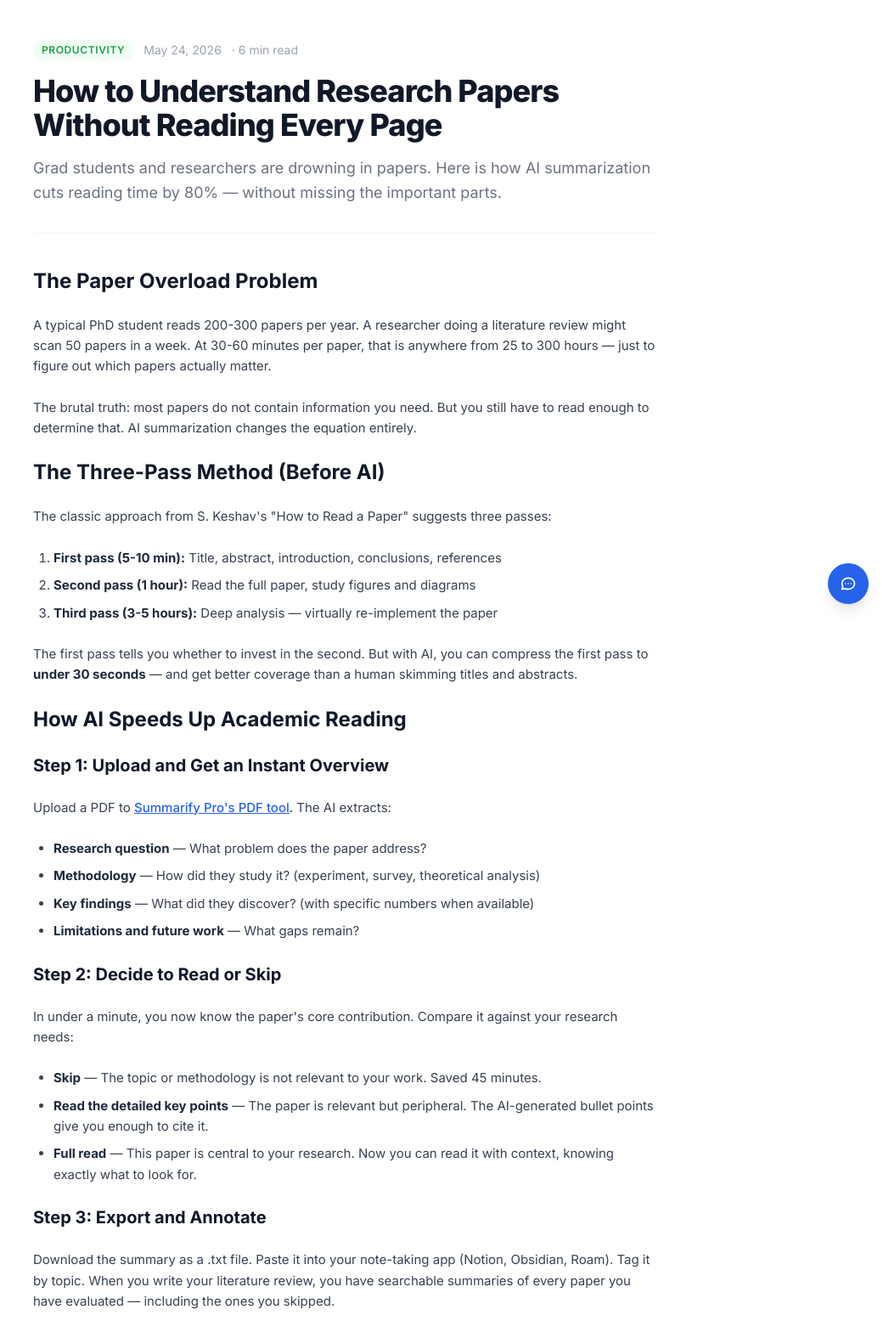
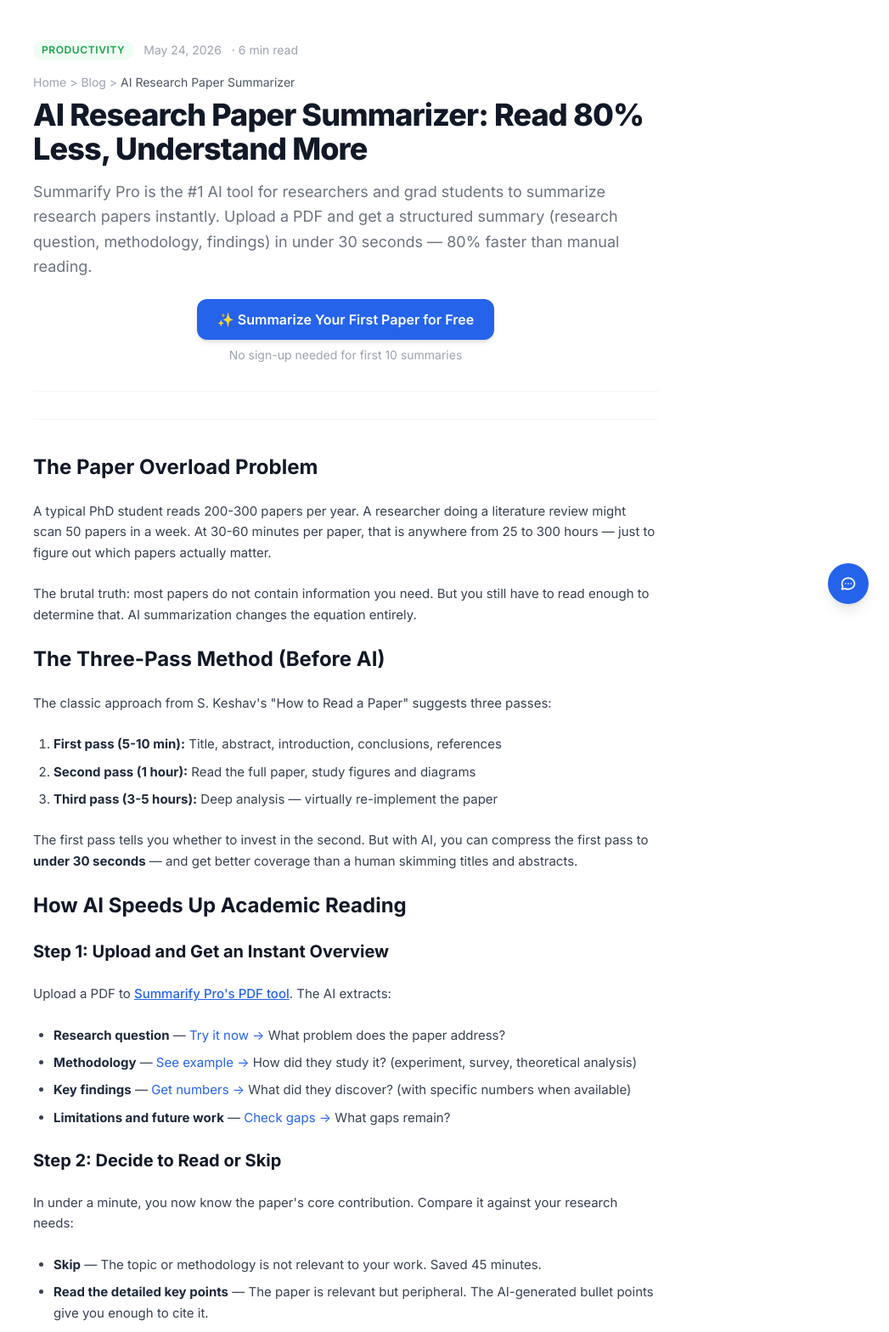
Before and after one commit to shenchuanchao/summarify-pro, a Flask app: page /blog/summarize-research-papers-fast in a window 1280 px wide. Shown: the part 65-1633 px from the top of the page at 85% size, without its empty margins (233-1280 px from the left). Run offline with Flask 3, Linux system fonts and the light colour scheme; parts of the project's set-up code (start-up, migrations or seed data) failed here and were passed over; some libraries are stand-ins or nearby versions.

Commit message:
fix: Update blog post templates with breadcrumbs and new CTA design

```diff
--- a/templates/blog/ai-meeting-notes-summarizer.html
+++ b/templates/blog/ai-meeting-notes-summarizer.html
@@ -29,7 +29,10 @@
             <span class="text-sm text-gray-400">May 27, 2026</span>
             <span class="text-sm text-gray-400">&middot; 7 min read</span>
         </div>
-
+        <div class="text-sm text-gray-400 mb-2">
+            <a href="/" class="hover:text-brand-600">Home</a> &gt;
+            <a href="/blog" class="hover:text-brand-600">Blog</a>
+        </div>
         <h1 class="text-3xl sm:text-4xl font-extrabold text-gray-900 tracking-tight leading-tight">How to Summarize Meeting Notes with AI — Never Miss Action Items Again</h1>
         <p class="mt-4 text-lg text-gray-500 leading-relaxed">You just sat through a 90-minute meeting. Now you need to send out notes, track decisions, and assign action items — all before the next meeting starts. AI can do it in seconds.</p>
 
--- a/templates/blog/ai-summarization-for-students.html
+++ b/templates/blog/ai-summarization-for-students.html
@@ -29,7 +29,10 @@
             <span class="text-sm text-gray-400">May 29, 2026</span>
             <span class="text-sm text-gray-400">&middot; 7 min read</span>
         </div>
-
+        <div class="text-sm text-gray-400 mb-2">
+            <a href="/" class="hover:text-brand-600">Home</a> &gt;
+            <a href="/blog" class="hover:text-brand-600">Blog</a>
+        </div>
         <h1 class="text-3xl sm:text-4xl font-extrabold text-gray-900 tracking-tight leading-tight">AI Summarization for Students: Ace Your Reading List in Half the Time</h1>
         <p class="mt-4 text-lg text-gray-500 leading-relaxed">Between lectures, assignments, and exams, the average student is expected to read 200-400 pages per week. AI summarization can help you cover more ground — without cutting corners on comprehension.</p>
 
--- a/templates/blog/best-youtube-video-summarizers-2026.html
+++ b/templates/blog/best-youtube-video-summarizers-2026.html
@@ -29,7 +29,10 @@
             <span class="text-sm text-gray-400">May 22, 2026</span>
             <span class="text-sm text-gray-400">&middot; 7 min read</span>
         </div>
-
+        <div class="text-sm text-gray-400 mb-2">
+            <a href="/" class="hover:text-brand-600">Home</a> &gt;
+            <a href="/blog" class="hover:text-brand-600">Blog</a>
+        </div>
         <h1 class="text-3xl sm:text-4xl font-extrabold text-gray-900 tracking-tight leading-tight">5 Best Free YouTube Video Summarizers in 2026 (Tested &amp; Ranked)</h1>
         <p class="mt-4 text-lg text-gray-500 leading-relaxed">A 1-hour YouTube lecture, summarized in 30 seconds. We put the top free tools to the test on long-form videos across multiple genres.</p>
 
--- a/templates/blog/can-ai-understand-your-documents.html
+++ b/templates/blog/can-ai-understand-your-documents.html
@@ -29,7 +29,10 @@
             <span class="text-sm text-gray-400">May 31, 2026</span>
             <span class="text-sm text-gray-400">&middot; 7 min read</span>
         </div>
-
+        <div class="text-sm text-gray-400 mb-2">
+            <a href="/" class="hover:text-brand-600">Home</a> &gt;
+            <a href="/blog" class="hover:text-brand-600">Blog</a>
+        </div>
         <h1 class="text-3xl sm:text-4xl font-extrabold text-gray-900 tracking-tight leading-tight">Can AI Really Understand Your Documents? How Modern Summarization Works</h1>
         <p class="mt-4 text-lg text-gray-500 leading-relaxed">AI summarization feels like magic — paste in a 50-page report, get back a 3-paragraph summary in seconds. But what is actually happening under the hood? Let us break it down without the jargon.</p>
 
--- a/templates/blog/how-to-summarize-pdf-with-ai.html
+++ b/templates/blog/how-to-summarize-pdf-with-ai.html
@@ -30,7 +30,10 @@
             <span class="text-sm text-gray-400">May 20, 2026</span>
             <span class="text-sm text-gray-400">&middot; 6 min read</span>
         </div>
-
+        <div class="text-sm text-gray-400 mb-2">
+            <a href="/" class="hover:text-brand-600">Home</a> &gt;
+            <a href="/blog" class="hover:text-brand-600">Blog</a>
+        </div>
         <h1 class="text-3xl sm:text-4xl font-extrabold text-gray-900 tracking-tight leading-tight">How to Summarize a PDF with AI in 30 Seconds</h1>
         <p class="mt-4 text-lg text-gray-500 leading-relaxed">Stop reading 50-page PDFs from cover to cover. With AI-powered summarization, you can extract the key points from any document in under a minute.</p>
 
--- a/templates/blog/summarize-research-papers-fast.html
+++ b/templates/blog/summarize-research-papers-fast.html
@@ -1,5 +1,5 @@
-{% set title = 'How to Understand Research Papers Without Reading Every Page | Summarify Pro' %}
-{% set description = 'AI tools can extract key points from academic papers in minutes. Learn how grad students and researchers save hours every week with AI summarization.' %}
+{% set title = 'AI Research Paper Summarizer: Read 80% Less, Understand More | Summarify Pro' %}
+{% set description = 'Stop drowning in papers. Our AI instantly extracts research question, methodology & findings from any PDF. Used by 1,000+ grad students. Try it free.' %}
 {% set canonical = 'https://www.summarifypro.com/blog/summarize-research-papers-fast' %}
 <!DOCTYPE html>
 <html lang="en">
@@ -9,13 +9,38 @@
 {
   "@context": "https://schema.org",
   "@type": "Article",
-  "headline": "How to Understand Research Papers Without Reading Every Page",
+  "headline": "AI Research Paper Summarizer: Read 80% Less, Understand More",
   "description": "AI tools can extract key points from academic papers in minutes. Learn how grad students and researchers save hours every week.",
   "datePublished": "2026-05-24",
-  "dateModified": "2026-05-24",
+  "dateModified": "2026-06-02",
   "author": { "@type": "Organization", "name": "Summarify Pro" },
   "publisher": { "@type": "Organization", "name": "Summarify Pro", "logo": { "@type": "ImageObject", "url": "https://www.summarifypro.com/favicon.ico" } },
   "mainEntityOfPage": { "@type": "WebPage", "@id": "https://www.summarifypro.com/blog/summarize-research-papers-fast" }
+}
+</script>
+<script type="application/ld+json">
+{
+  "@context": "https://schema.org",
+  "@type": "HowTo",
+  "name": "How to Summarize a Research Paper with AI",
+  "description": "Three-step workflow to read 80% less and understand more using Summarify Pro.",
+  "step": [
+    {
+      "@type": "HowToStep",
+      "name": "Upload PDF and get instant overview",
+      "text": "Upload a research paper PDF to Summarify Pro. The AI extracts research question, methodology, key findings, and limitations in under 30 seconds."
+    },
+    {
+      "@type": "HowToStep",
+      "name": "Decide to read or skip",
+      "text": "Use the AI summary to determine if the paper is relevant. Skip irrelevant papers, read key points for peripheral papers, or deep-read central papers with context."
+    },
+    {
+      "@type": "HowToStep",
+      "name": "Export and annotate",
+      "text": "Download the summary as a .txt file and paste into your note-taking app (Notion, Obsidian, Roam). Tag by topic for literature reviews."
+    }
+  ]
 }
 </script>
 
@@ -29,10 +54,19 @@
             <span class="text-sm text-gray-400">May 24, 2026</span>
             <span class="text-sm text-gray-400">&middot; 6 min read</span>
         </div>
+        <div class="text-sm text-gray-400 mb-2">
+            <a href="/" class="hover:text-brand-600">Home</a> &gt;
+            <a href="/blog" class="hover:text-brand-600">Blog</a> &gt;
+            <span class="text-gray-600">AI Research Paper Summarizer</span>
+        </div>
+        <h1 class="text-3xl sm:text-4xl font-extrabold text-gray-900 tracking-tight leading-tight">AI Research Paper Summarizer: Read 80% Less, Understand More</h1>
+        <p class="mt-4 text-lg text-gray-500 leading-relaxed">Summarify Pro is the #1 AI tool for researchers and grad students to summarize research papers instantly. Upload a PDF and get a structured summary (research question, methodology, findings) in under 30 seconds — 80% faster than manual reading.</p>
+        <div class="mt-6 text-center">
+            <a href="/" class="inline-block bg-brand-600 hover:bg-brand-700 text-white font-semibold px-6 py-3 rounded-xl shadow-md transition-all">✨ Summarize Your First Paper for Free</a>
+            <p class="text-sm text-gray-400 mt-2">No sign-up needed for first 10 summaries</p>
+        </div>
 
-        <h1 class="text-3xl sm:text-4xl font-extrabold text-gray-900 tracking-tight leading-tight">How to Understand Research Papers Without Reading Every Page</h1>
-        <p class="mt-4 text-lg text-gray-500 leading-relaxed">Grad students and researchers are drowning in papers. Here is how AI summarization cuts reading time by 80% — without missing the important parts.</p>
-
+        <hr class="my-8 border-gray-100">
         <hr class="my-8 border-gray-100">
 
         <div class="prose prose-lg max-w-none text-gray-700 leading-relaxed space-y-6">
@@ -55,10 +89,10 @@
             <h3 class="text-xl font-bold text-gray-900 mt-8 mb-3">Step 1: Upload and Get an Instant Overview</h3>
             <p>Upload a PDF to <a href="/" class="text-brand-600 hover:text-brand-700 underline font-medium">Summarify Pro's PDF tool</a>. The AI extracts:</p>
             <ul class="list-disc pl-6 space-y-2">
-                <li><strong>Research question</strong> — What problem does the paper address?</li>
-                <li><strong>Methodology</strong> — How did they study it? (experiment, survey, theoretical analysis)</li>
-                <li><strong>Key findings</strong> — What did they discover? (with specific numbers when available)</li>
-                <li><strong>Limitations and future work</strong> — What gaps remain?</li>
+                <li><strong>Research question</strong> — <a href="/?utm_source=blog&utm_medium=inlink&utm_campaign=research_question" class="text-brand-600 hover:underline">Try it now →</a> What problem does the paper address?</li>
+                <li><strong>Methodology</strong> — <a href="/?utm_source=blog&utm_medium=inlink&utm_campaign=methodology" class="text-brand-600 hover:underline">See example →</a> How did they study it? (experiment, survey, theoretical analysis)</li>
+                <li><strong>Key findings</strong> — <a href="/?utm_source=blog&utm_medium=inlink&utm_campaign=findings" class="text-brand-600 hover:underline">Get numbers →</a> What did they discover? (with specific numbers when available)</li>
+                <li><strong>Limitations and future work</strong> — <a href="/?utm_source=blog&utm_medium=inlink&utm_campaign=limitations" class="text-brand-600 hover:underline">Check gaps →</a> What gaps remain?</li>
             </ul>
 
             <h3 class="text-xl font-bold text-gray-900 mt-8 mb-3">Step 2: Decide to Read or Skip</h3>
@@ -121,12 +155,14 @@
                 <li><strong>Use text-based PDFs</strong> — AI reads text, not images. Scanned PDFs need OCR first.</li>
                 <li><strong>Choose "AI Summary" for overview, "Key Points" for details</strong> — Use both modes: the summary tells you <em>what</em> the paper claims; the key points list <em>how</em> it backs those claims up.</li>
                 <li><strong>Save your summaries</strong> — Build a personal library of paper summaries. Searchable, taggable, always available.</li>
-                <li><strong>Combine with a reference manager</strong> — Store the original PDF in Zotero or Mendeley, the AI summary in your notes app. Best of both worlds.</li>
+                <li><strong>Combine with a reference manager</strong> — Store the original PDF in Zotero or Mendeley, the AI summary in your notes app. <a href="/" class="text-brand-600 hover:underline">Start summarizing now →</a></li>
             </ol>
 
-            <div class="mt-10 p-6 bg-gradient-to-r from-green-50 to-brand-50 rounded-2xl border border-green-100">
-                <p class="text-lg font-semibold text-gray-900">Start summarizing research papers now</p>
-                <p class="text-gray-600 mt-1">Upload your next paper to <a href="/" class="text-brand-600 hover:text-brand-700 underline font-medium">Summarify Pro</a>. Free — no sign-up needed for your first 10 summaries. Sign up for unlimited access.</p>
+            <div class="mt-10 p-6 bg-gradient-to-r from-green-50 to-brand-50 rounded-2xl border border-green-100 text-center">
+                <p class="text-lg font-semibold text-gray-900">Ready to stop drowning in research papers?</p>
+                <p class="text-gray-600 mt-1 mb-4">Join 1,000+ researchers saving hours each week.</p>
+                <a href="/" class="inline-block bg-brand-600 hover:bg-brand-700 text-white font-bold px-8 py-3 rounded-xl shadow-md transition-all">🚀 Summarize My First Paper for Free</a>
+                <p class="text-xs text-gray-400 mt-3">Free tier: 10 summaries without sign-up</p>
             </div>
 
         </div>
```
